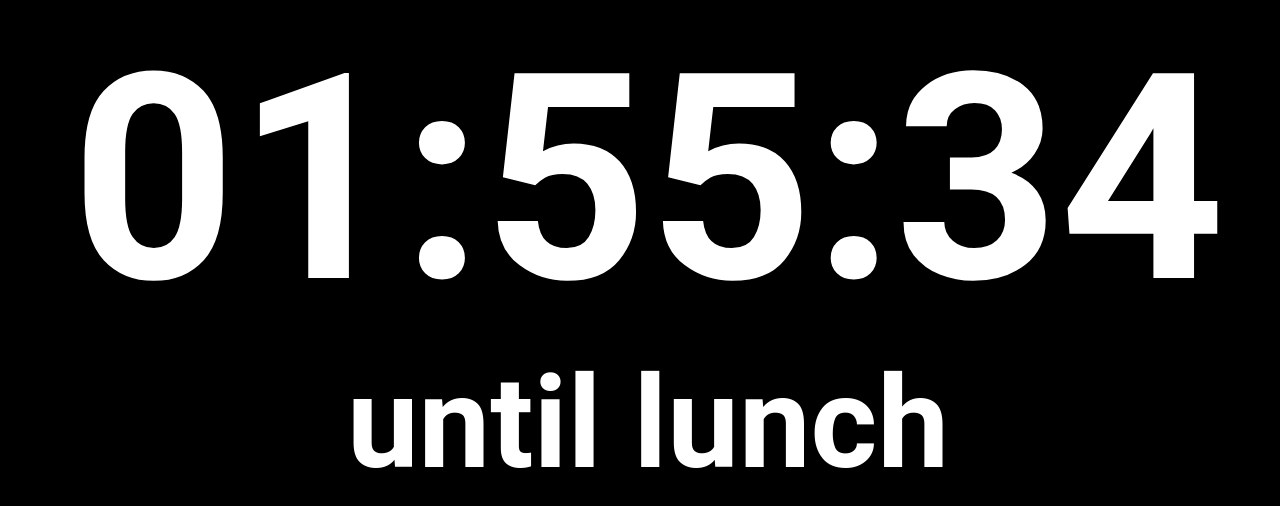
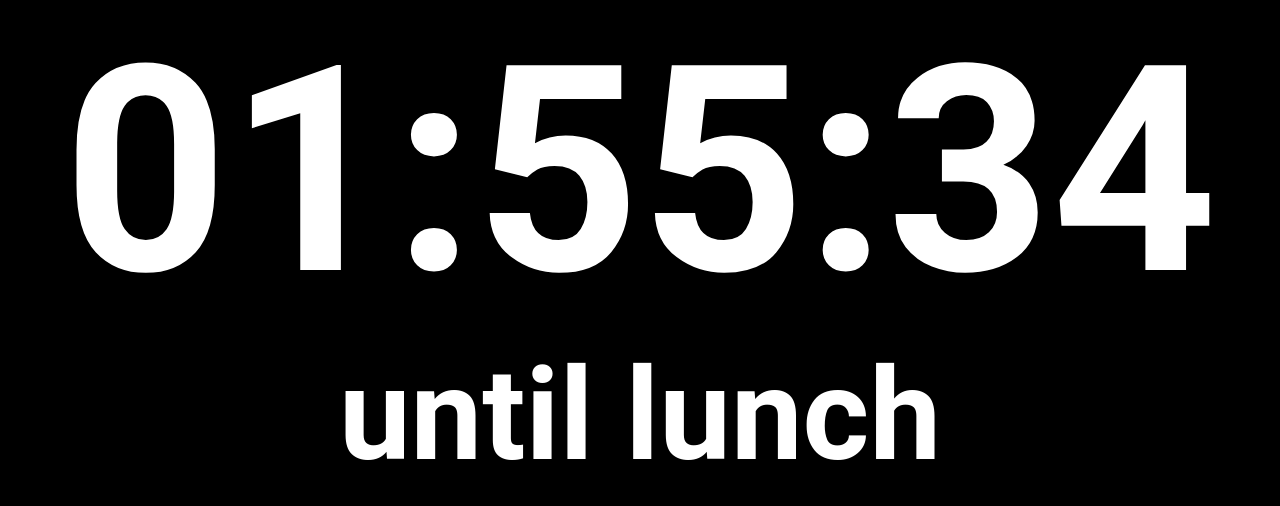
Before and after one commit to tomgxz/CountdownTimer, a plain HTML site: page index.html in a window 1280 px wide. Shown: the part 154-660 px from the top of the page. Drawn offline with nearby package versions, Linux system fonts and the light colour scheme.

Commit message:
Update build.css

```diff
--- a/build.css
+++ b/build.css
@@ -5,6 +5,7 @@
     100% { color: white }
 }
 
+@import url('https://fonts.googleapis.com/css2?family=Roboto:ital,wght@0,100;0,300;0,400;0,500;0,700;0,900;1,100;1,300;1,400;1,500;1,700;1,900&display=swap');
 
 body {
     width: 100vw;
@@ -14,9 +15,11 @@ body {
     justify-content: center;
     background-color: black;
     color: white;
-    font-family: roboto;
+    font-family: Roboto, Arial, Helvetica, sans-serif;
     text-align: center;
     flex-direction: column;
+    margin: 0;
+    overflow: hidden;
 }
 
 h1 {
```
